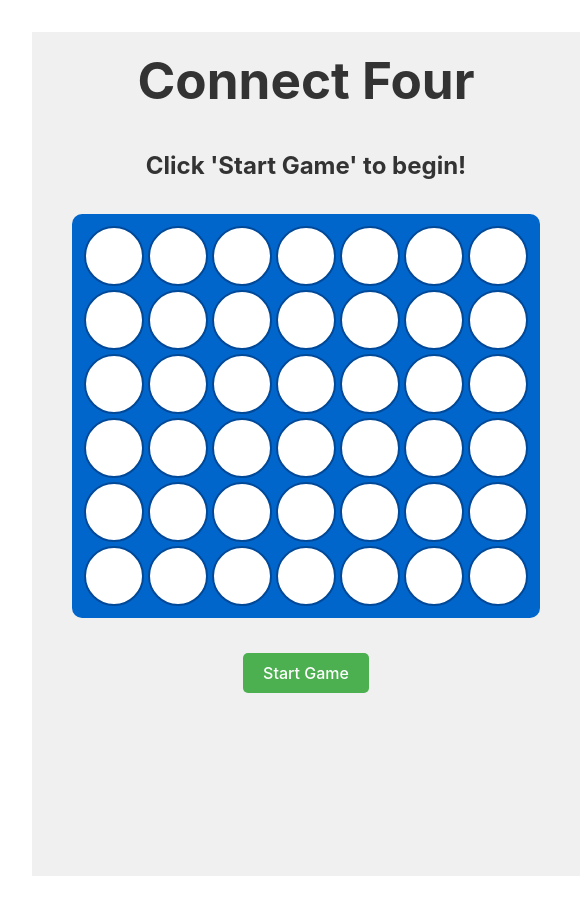
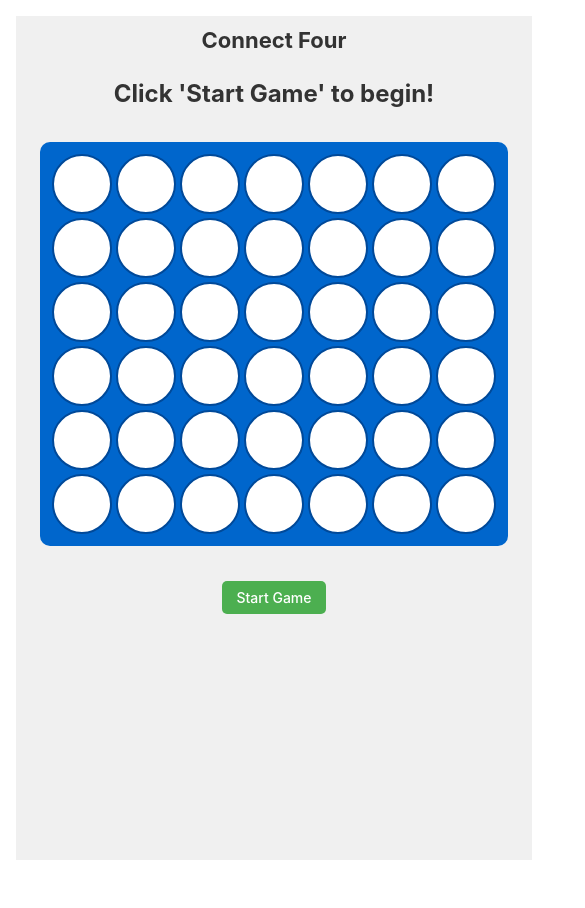
Before and after one commit to eithan/connect-four, a React (Vite) app: page / in a window 390 px wide. Shown: the top 908 px of the page, 585 px wide, since content can reach past the window. After the commit the page ends 876 px from the top, so only its background shows below. Built offline with nearby package versions, Linux system fonts and the light colour scheme.

Commit message:
Improve mobile responsiveness: board, cells, app spacing

```diff
--- a/src/App.css
+++ b/src/App.css
@@ -51,6 +51,33 @@
 h1 {
   color: #333;
   margin-bottom: 20px;
+}
+
+/* Responsive app spacing */
+@media (max-width: 480px) {
+  #root {
+    padding: 1rem;
+  }
+  .app {
+    padding: 12px;
+  }
+  h1 {
+    font-size: 22px;
+    margin-bottom: 12px;
+  }
+}
+
+@media (max-width: 360px) {
+  #root {
+    padding: 0.75rem;
+  }
+  .app {
+    padding: 10px;
+  }
+  h1 {
+    font-size: 20px;
+    margin-bottom: 10px;
+  }
 }
 
 .game-container {
--- a/src/components/Board.css
+++ b/src/components/Board.css
@@ -42,3 +42,38 @@
 .controls button:hover {
   background-color: #45a049;
 }
+
+/* Responsive layout */
+@media (max-width: 480px) {
+  .game-container {
+    padding: 12px;
+    gap: 12px;
+  }
+  .board {
+    padding: 6px;
+  }
+  .status {
+    font-size: 18px;
+  }
+  .controls button {
+    padding: 8px 14px;
+    font-size: 14px;
+  }
+}
+
+@media (max-width: 360px) {
+  .game-container {
+    padding: 8px;
+    gap: 10px;
+  }
+  .board {
+    padding: 4px;
+  }
+  .status {
+    font-size: 16px;
+  }
+  .controls button {
+    padding: 8px 12px;
+    font-size: 13px;
+  }
+}
--- a/src/components/Cell.css
+++ b/src/components/Cell.css
@@ -49,3 +49,20 @@
     transform: translateY(0);
   }
 }
+
+/* Responsive sizing for smaller screens */
+@media (max-width: 480px) {
+  .cell {
+    width: 42px;
+    height: 42px;
+    padding: 3px;
+  }
+}
+
+@media (max-width: 360px) {
+  .cell {
+    width: 36px;
+    height: 36px;
+    padding: 2px;
+  }
+}
```
